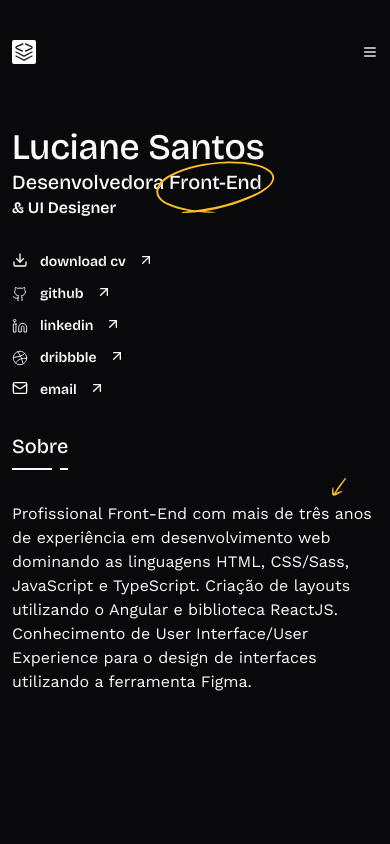
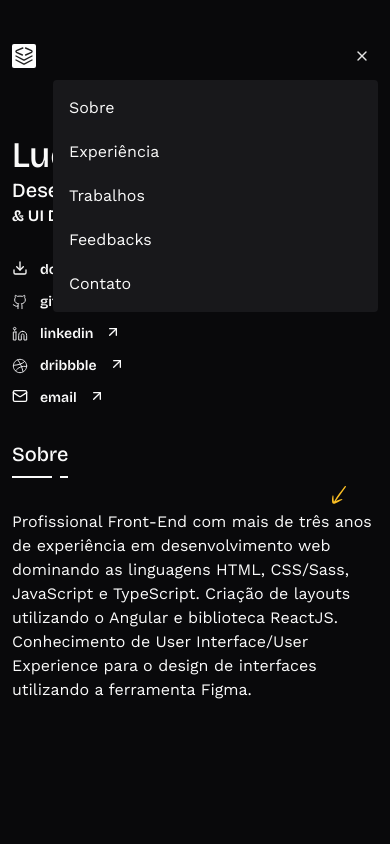
Before and after one commit to lucianesantcs/lucianesantcs.github.io, a React (Vite) app: page / in a window 390 px wide. Both pictures are taken after a click on the button 370 px from the left and 52 px from the top of the page. Shown: the top 844 px of the page. Built offline with nearby package versions, Linux system fonts and the light colour scheme.

Commit message:
feat: criado menu mobile

```diff
--- a/src/components/layouts/Header/Header.tsx
+++ b/src/components/layouts/Header/Header.tsx
@@ -1,8 +1,28 @@
 import logo24 from "@/assets/images/svg/logo24.svg";
-import { Menu } from "lucide-react";
+import { Menu, X } from "lucide-react";
+import { useState } from "react";
 import { twMerge } from "tailwind-merge";
+import { useMediaQuery } from "usehooks-ts";
 
 const Header = ({ className }: { className?: string }) => {
+  const smBreakPoint = useMediaQuery("(max-width: 640px)");
+  const [nav, setNav] = useState(false);
+
+  const handleNav = () => {
+    setNav(!nav);
+  };
+
+  function setNavClasses(nav: boolean) {
+    if (nav) {
+      return "flex flex-col gap-5 absolute bg-zinc-900 p-4 rounded w-5/6 box-border top-custom-10 right-3 z-10";
+    } else if (smBreakPoint) {
+      return "hidden";
+    }
+    return "flex";
+  }
+
+  const navClasses = setNavClasses(nav);
+
   return (
     <header
       className={twMerge(
@@ -14,15 +34,22 @@ const Header = ({ className }: { className?: string }) => {
         src={logo24}
         alt="Logo com símbolo de código e camadas representando design"
       />
-      <nav className="hidden md:flex md:gap-16">
+      <nav className={twMerge(`${navClasses} md:flex-row md:gap-16`)}>
         <a href="#sobre">Sobre</a>
         <a href="#experiencia">Experiência</a>
         <a href="#trabalhos">Trabalhos</a>
         <a href="#feedbacks">Feedbacks</a>
         <a href="#contato">Contato</a>
       </nav>
-      <button className="md:hidden">
-        <Menu color="#e5e5e5" size={16} />
+      <button
+        className="block md:hidden p-2 relative"
+        onClick={handleNav}
+      >
+        {nav ? (
+          <X color="#e5e5e5" size={16} />
+        ) : (
+          <Menu color="#e5e5e5" size={16} />
+        )}
       </button>
     </header>
   );
--- a/tailwind.config.js
+++ b/tailwind.config.js
@@ -68,6 +68,7 @@ export default {
       },
       spacing: {
         "custom-negative-10": "-24px",
+        "custom-10": "5rem",
       },
     },
   },
```
